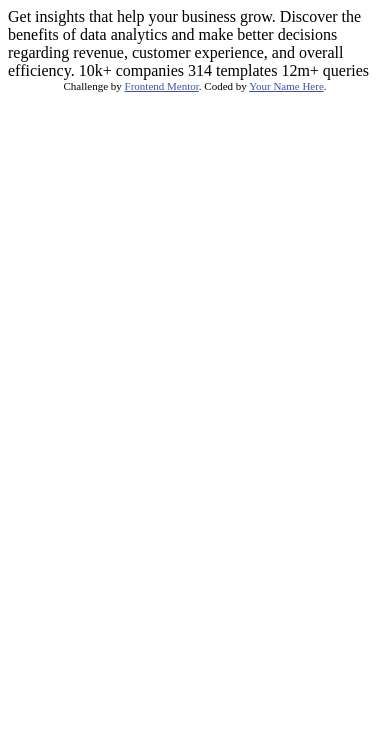
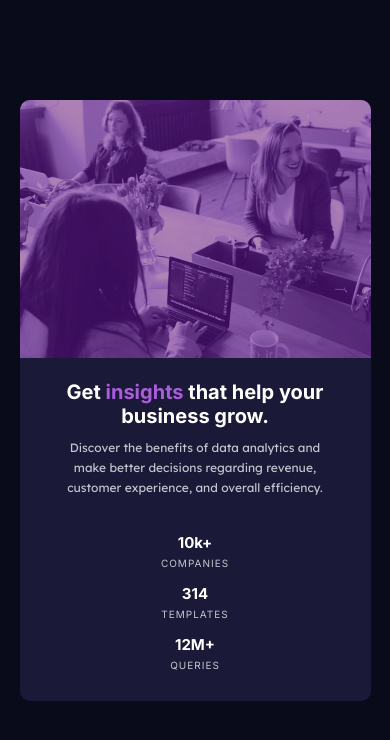
Before and after one commit to jesusmigueldelacruz/stats-preview-card-component, a plain HTML site: page index.html in a window 390 px wide. Drawn offline with Linux system fonts and the light colour scheme.

Commit message:
mobile and desktop

```diff
--- /dev/null
+++ b/css/desktop1440.css
@@ -0,0 +1,45 @@
+.main-container {
+  display: flex;
+  width: 70%;
+  max-height: 400px;
+}
+
+header {
+  width: 100%;
+  order: 2;
+}
+.image-header {
+  content: url(../images/image-header-desktop.jpg);
+  width: 100%;
+  height: 100%;
+  border-radius: 0 10px 10px 0;
+}
+
+.main-title {
+  font-size: 3rem;
+  text-align: left;
+  padding-top: 45px;
+  padding-left: 40px;
+  padding-right: 50px;
+}
+
+.main-paragraph {
+  font-size: 1.4rem;
+  padding-top: 20px;
+  padding-right: 90px;
+  padding-left: 40px;
+  text-align: left;
+}
+
+.stats {
+  display: flex;
+  justify-content: space-around;
+  padding-top: 40px;
+  padding-right: 70px;
+  padding-left: 0px;
+}
+
+.stats h2 {
+  text-align: left;
+  font-size: 1.8rem;
+}
--- a/index.html
+++ b/index.html
@@ -1,33 +1,59 @@
 <!DOCTYPE html>
 <html lang="en">
   <head>
-  <meta charset="UTF-8">
-  <meta name="viewport" content="width=device-width, initial-scale=1.0"> <!-- displays site properly based on user's device -->
-
-  <link rel="icon" type="image/png" sizes="32x32" href="./images/favicon-32x32.png">
-
+    <meta charset="UTF-8" />
+    <meta name="viewport" content="width=device-width, initial-scale=1.0" />
+    <link
+      rel="icon"
+      type="image/png"
+      sizes="32x32"
+      href="./images/favicon-32x32.png"
+    />
     <title>Frontend Mentor | Stats preview card component</title>
-
-  <!-- Feel free to remove these styles or customise in your own stylesheet 👍 -->
-  <style>
-    .attribution { font-size: 11px; text-align: center; }
-    .attribution a { color: hsl(228, 45%, 44%); }
-  </style>
+    <link rel="preconnect" href="https://fonts.gstatic.com" />
+    <link
+      href="https://fonts.googleapis.com/css2?family=Inter:wght@400;700&family=Lexend+Deca&display=swap"
+      rel="stylesheet"
+    />
+    <link rel="stylesheet" href="styles.css" />
+    <link
+      rel="stylesheet"
+      href="./css/desktop1440.css"
+      media="(min-width: 1366px)"
+    />
   </head>
   <body>
-
-  Get insights that help your business grow.
-
-  Discover the benefits of data analytics and make better decisions regarding revenue, customer
-  experience, and overall efficiency.
-
-  10k+ companies
-  314 templates
-  12m+ queries
-
-  <div class="attribution">
-    Challenge by <a href="https://www.frontendmentor.io?ref=challenge" target="_blank">Frontend Mentor</a>.
-    Coded by <a href="#">Your Name Here</a>.
+    <div class="main-container">
+      <header>
+        <img
+          class="image-header"
+          src="images/image-header-mobile.jpg"
+          alt="meet-in-the-office"
+        />
+      </header>
+      <main>
+        <h1 class="main-title">
+          Get <span>insights</span> that help your business grow.
+        </h1>
+        <p class="main-paragraph">
+          Discover the benefits of data analytics and make better decisions
+          regarding revenue, customer experience, and overall efficiency.
+        </p>
+        <div class="stats">
+          <div>
+            <h2>10k+</h2>
+            <p>COMPANIES</p>
+          </div>
+          <div>
+            <h2>314</h2>
+            <p>TEMPLATES</p>
+          </div>
+          <div>
+            <h2>12M+</h2>
+            <p>QUERIES</p>
+          </div>
+        </div>
+      </main>
     </div>
   </body>
 </html>
--- /dev/null
+++ b/styles.css
@@ -0,0 +1,80 @@
+:root {
+  --very-darl-blue: hsl(233, 47%, 7%);
+  --dark-desaturated-blue: hsl(244, 38%, 16%);
+  --soft-violet: hsl(277, 64%, 61%);
+  --white: hsl(0, 0%, 100%);
+  --slightly-transparent-white-main-paragraph: hsla(0, 0%, 100%, 0.75);
+  --slightly-transparent-white-stat-headings: hsla(0, 0%, 100%, 0.6);
+}
+* {
+  margin: 0;
+  padding: 0;
+  box-sizing: border-box;
+}
+html {
+  font-size: 62.5%;
+  font-family: "Inter", sans-serif;
+}
+
+body {
+  background-color: var(--very-darl-blue);
+}
+
+.main-container {
+  width: 90%;
+  margin: 100px auto;
+  background-color: var(--dark-desaturated-blue);
+  border-radius: 10px;
+}
+
+.image-header {
+  width: 100%;
+  border-radius: 10px 10px 0 0;
+  filter: opacity(0.6) drop-shadow(0 0 0 var(--soft-violet)) saturate(3)
+    brightness(0.8);
+}
+
+main {
+  margin-top: 20px;
+}
+.main-title {
+  font-size: 2rem;
+  color: var(--white);
+  text-align: center;
+  font-weight: 700;
+  padding: 0 40px;
+}
+.main-title span {
+  color: var(--soft-violet);
+}
+.main-paragraph {
+  color: var(--slightly-transparent-white-main-paragraph);
+  font-size: 1.2rem;
+  margin-top: 10px;
+  text-align: center;
+  line-height: 20px;
+  font-family: "Lexend Deca", sans-serif;
+  font-weight: 400;
+  padding: 0 35px;
+}
+
+.stats {
+  padding-top: 20px;
+  padding-bottom: 30px;
+  text-align: center;
+}
+
+.stats h2 {
+  color: var(--white);
+  font-size: 1.5rem;
+  padding-top: 15px;
+  font-weight: 700;
+}
+.stats p {
+  font-size: 1rem;
+  color: var(--slightly-transparent-white-main-paragraph);
+  padding-top: 5px;
+  font-family: "Inter", sans-serif;
+  font-weight: 400;
+  letter-spacing: 1px;
+}
```
Also changed, not shown: design/desktop-design.jpg (deleted), design/desktop-preview.jpg (deleted), design/mobile-design.jpg (deleted), 3 other files. Lines whose indentation alone changed are shown as unchanged.
